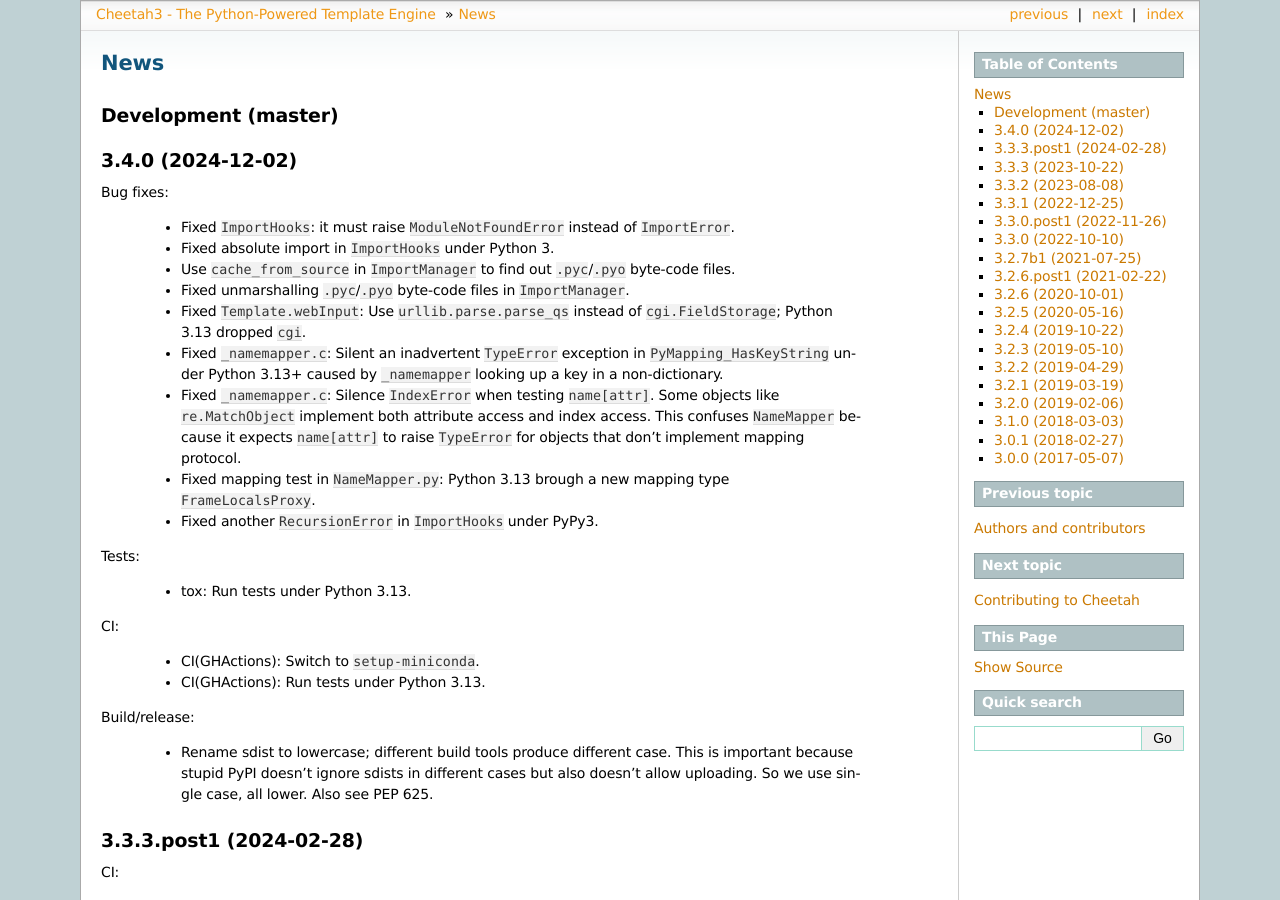
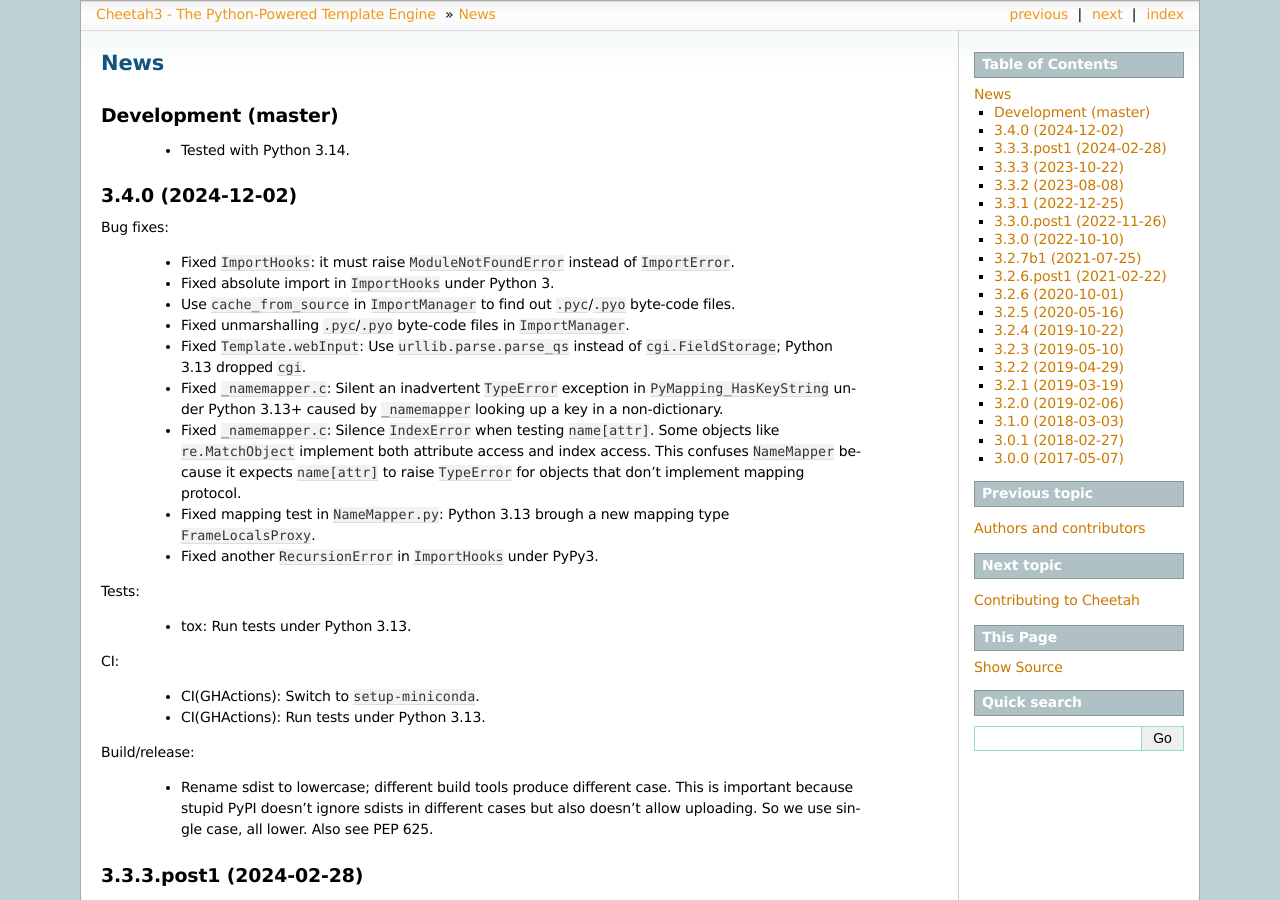
Before and after one commit to CheetahTemplate3/cheetah3, a Sphinx documentation site: the page built from docs/news.rst, in a window 1280 px wide and 900 px high. Built offline with Sphinx 7.4.7, drawn with Linux system fonts in a browser that asks for light colours; pages that are not in the unit, such as notebooks, are missing from menus.

Commit message:
Tested with Python 3.14

```diff
--- a/SetupConfig.py
+++ b/SetupConfig.py
@@ -62,6 +62,7 @@ classifiers = [line.strip() for line in '''\
   Programming Language :: Python :: 3.11
   Programming Language :: Python :: 3.12
   Programming Language :: Python :: 3.13
+  Programming Language :: Python :: 3.14
   Topic :: Internet :: WWW/HTTP
   Topic :: Internet :: WWW/HTTP :: Dynamic Content
   Topic :: Internet :: WWW/HTTP :: Site Management
--- a/docs/news.rst
+++ b/docs/news.rst
@@ -3,6 +3,8 @@ News
 
 Development (master)
 --------------------
+
+  - Tested with Python 3.14.
 
 3.4.0 (2024-12-02)
 ------------------
```
Also changed, not shown: 2 other files.
